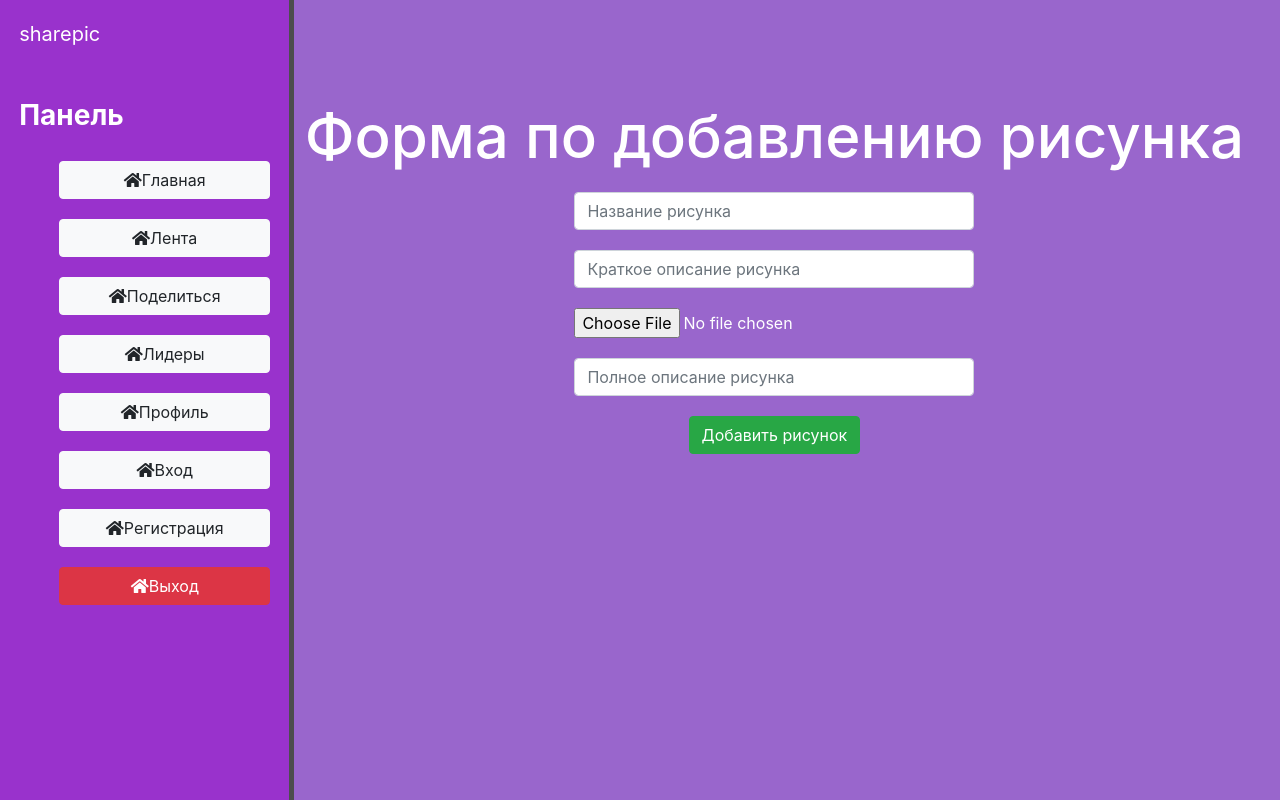
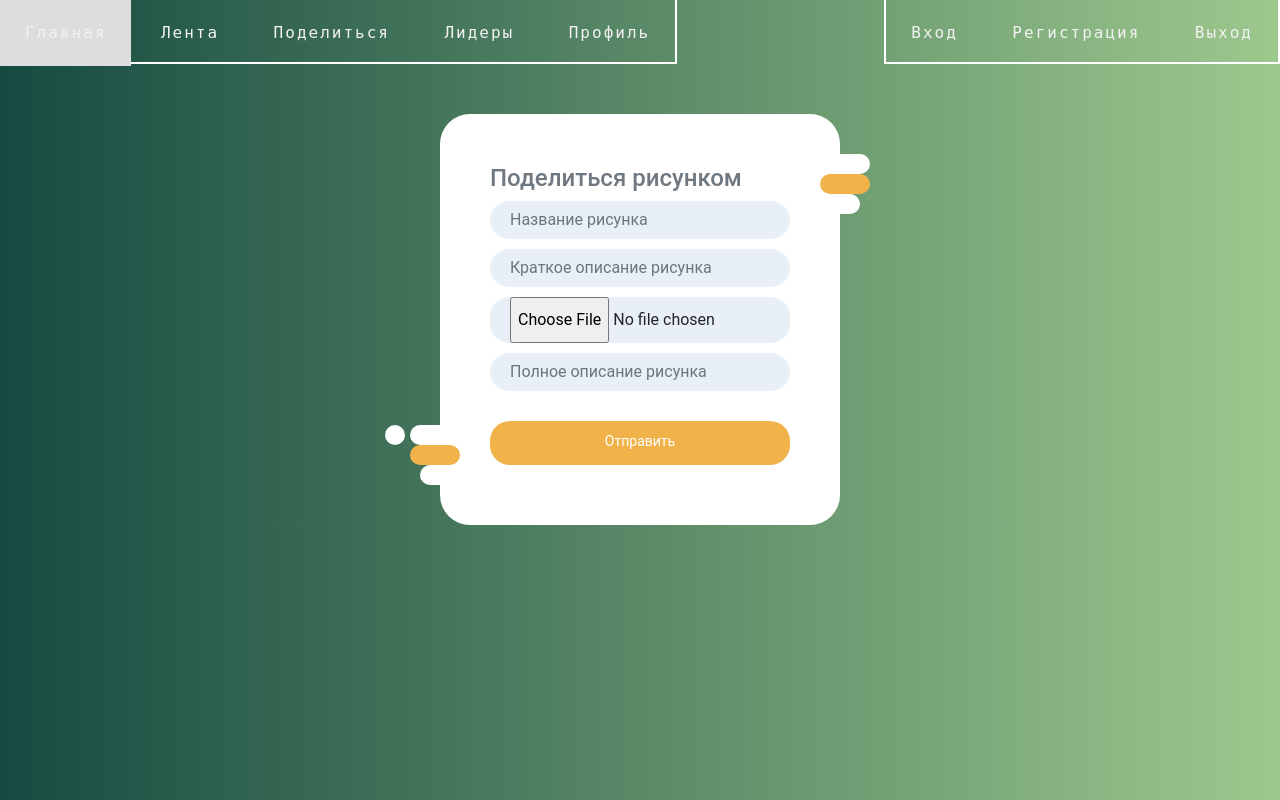
Before and after one commit to ropraname/sharepic, a Django app: page /view/share/ in a window 1280 px wide. Run offline with Django 3.2, Linux system fonts and the light colour scheme; the visitor is signed in with stand-in values (Sample User, id 1); some libraries are stand-ins or nearby versions.

Commit message:
Add layout and styles of main pages
Add layout and styles of main pages.
Add styles for the control panel
Add Styles to View Pictures
Add temporary styles for
Поделиться forms.

```diff
--- a/main/static/main/css/main.css
+++ b/main/static/main/css/main.css
@@ -1,82 +1,123 @@
-body {
-	background: #9966CC;
+@import url('https://fonts.googleapis.com/css2?family=Inconsolata:wght@200;300;400;500;600;700;800;900&display=swap');
+
+
+:root {
+	--dark-green: #164A41;
+	--medium-green: #4D774E;
+	--light-green: #9DC88D;
+	--natural-yellow: #F1B24A;
+	--white: #FFFFFF;
 }
 
-aside {
-	float: left;
-	background: #9932CC;
-	width: 23%;
-	padding: 1.5%;
-	height: 100vh;
-	color: #fff;
-	border-right: 5px solid #4d4d4d;
+body {
+	background: linear-gradient(to right, var(--dark-green), var(--light-green));
+	position: relative;
 }
 
-aside img {
-	width: 60px;
-	float: left;
+/* Стили для текста. Это общий класс для красивого текста */
+.main-text {
+	text-align: center;
+	font-size: 2vh;
+	font-style: normal;
+	font-weight: normal;
+	font-family: 'Inconsolata', monospace;
+
+	letter-spacing: 2px;
+	line-height: 5vh;
+	cursor: pointer;
 }
 
-aside .logo {
-	font-size: 20px;
-	margin-left: 0px;
-	position: left;
-	top: +5px;
+.nav {
+/* 	white-space: nowrap; */
+}
+.nav ul {
 }
 
-aside h3 {
-	margin-top: 50px;
-	font-size: 20;
-	font-weight: bold;
+.topnav, .topnav-auth {
+	border-bottom: 2px solid white;
+	border-right: 2px solid white;
+	list-style: none;
+	margin: 0;
+	top: 0;
+	padding: 0;
+	height: 8vh;
+	z-index: 100;
 }
 
-aside ul {
-	list-style: none;
+/* Стили для панели навигации desktop */
+.topnav {
 	float: left;
+	display: block;
+	width: auto;
+}
+.topnav-auth {
+	float: left;
+	display: block;
+	width: auto;
+	margin-right: 0;
+	margin-left: auto;
+	border-left: 2px solid white;
+}
+/* Стили для  всех кнопок панели*/
+.topnav li, .topnav-auth li {
+ 	display: inline-block;
+    color: #f2f2f2;
+    text-align: center;
+    padding: 13px 25px;
+    text-decoration: none;
 }
 
-aside ul li {
-	color: #fff;
-	width: 100%;
-	height: 38px;
-	display: block;
-	margin-top: 20px;
-	margin-left: 0px;
-	transition: transform .3s ease;
+.topnav li{
 }
-
-aside ul li:hover, aside ul a:hover {
-	color: #eb5959;
-	text-decoration: none;
-	transform: scale(1.05);
-}
-
-/*.btn-primary{
-
-background-color: #BEBD7F;
-
-color: white;
+.topnav-auth li {
 
 }
 
-.btn-primaru:hover,
+/* Стили для ссылок панели */
+.topnav li a, .topnav-auth li a{
+    text-decoration: none;
+    color: #f2f2f2;
+    float: left;
+}
+/* Изменения заднего фона кнопок при наведении */
+.topnav li:hover, .topnav-auth li:hover {
+    background-color: #ddd;
+    color: black;
+}
+/* Изменение цвета ссылок при наведении */
+.topnav li a:hover, .topnav-auth li a:hover{
+    color: black;
+}
 
-.btn-primary:focus,
+.scroll-up {
+	width: 2vh;
+	height: 2vh;
+}
 
-.btn-primary:visited{
+main{
+	margin-top: 6vh;
+}
+/* main */
+main .features {
+	position: relative;
+	color: #fff;
+	text-align: center;
+	width: 50%;
+	margin-left: auto;
+	margin-right: auto;
+}
 
-background-color: #BEBD7F;
+main .pic_post {
+	display: inline-block;
+	height: 65vh;
+	width: 60vh;
+	border: 2px solid white;
+	border-radius: 20%;
+	margin: 0vh 6vh 6vh 6vh;
+}
 
-color: white;
-
-}*/
-
-main .features {
-	float: left;
-	color: #fff;
-	margin-top: 100px;
-	text-align: center;
-	width: 75%;
+main .pic_post h3{
+	margin-top: 2vh;
 }
 
 main .features img{
@@ -85,24 +126,19 @@ main .features img{
 }
 
 main .features h1{
-	font-size: 60px;
-	float: center;
-	margin-left: auto;
-    margin-right: auto;
+	text-align: center;
 }
-main .features p {max-width: 400px; margin: 20px auto;}
 
 main .features_0 {
-	float: left;
+	text-align: center;
+	position: relative;
 	color: #fff;
-	margin-top: 100px;
 	text-align: center;
-	width: 75%;
 }
 
 main .features_0 img{
-	max-width: 25%;
-	max-height: 25%;
+	max-width: 45vh;
+	max-height: 45vh;
 }
 
 main .features_0 h1{
@@ -113,9 +149,96 @@ main .features_0 h1{
 }
 main .features_0 p {max-width: 400px; margin: 20px auto;}
 
-main .alert-warning {
-	float: center;
-	margin-left: auto;
-    margin-right: auto;
-	width: 85%;
+
+
+
+* {
+   box-sizing: border-box;
 }
+
+.decor {
+   position: relative;
+   max-width: 400px;
+   margin: 50px auto 0;
+   background: white;
+   border-radius: 30px;
+}
+.form-left-decoration, .form-right-decoration {
+   content: "";
+   position: absolute;
+   width: 50px;
+   height: 20px;
+   background: var(--natural-yellow);
+   border-radius: 20px;
+}
+.form-left-decoration {
+   bottom: 60px;
+   left: -30px;
+}
+.form-right-decoration {
+   top: 60px;
+   right: -30px;
+}
+.form-left-decoration:before, .form-left-decoration:after, .form-right-decoration:before, .form-right-decoration:after {
+   content: "";
+   position: absolute;
+   width: 50px;
+   height: 20px;
+   border-radius: 30px;
+   background: white;
+}
+.form-left-decoration:before {
+   top: -20px;
+}
+.form-left-decoration:after {
+   top: 20px;
+   left: 10px;
+}
+.form-right-decoration:before {
+   top: -20px;
+   right: 0;
+}
+.form-right-decoration:after {
+   top: 20px;
+   right: 10px;
+}
+.circle {
+   position: absolute;
+   bottom: 80px;
+   left: -55px;
+   width: 20px;
+   height: 20px;
+   border-radius: 50%;
+   background: white;
+}
+.form-inner {
+   padding: 50px;
+}
+.form-inner input, .form-inner textarea {
+   display: block;
+   width: 100%;
+   padding: 0 20px;
+   margin-bottom: 10px;
+   background: #E9EFF6;
+   line-height: 40px;
+   border-width: 0;
+   border-radius: 20px;
+   font-family: 'Roboto', sans-serif;
+}
+.form-inner input[type="submit"] {
+   margin-top: 30px;
+   background: var(--natural-yellow);
+   border-bottom: 4px solid var(--natural-yellow);
+   color: white;
+   font-size: 14px;
+}
+.form-inner textarea {
+   resize: none;
+}
+.form-inner h3 {
+   margin-top: 0;
+   font-family: 'Roboto', sans-serif;
+   font-weight: 500;
+   font-size: 24px;
+   color: #707981;
+}
--- a/main/templates/main/layout.html
+++ b/main/templates/main/layout.html
@@ -10,24 +10,27 @@
 	<link rel="stylesheet" href="https://use.fontawesome.com/releases/v5.8.2/css/all.css">
 </head>
 <body>
-	<aside>
-		<span class="logo">sharepic</span>
-		<h3>Панель</h3>
-		<ul>
-			<a href="{% url 'home' %}"><li class="btn btn-light"><i class="fas fa-home"></i>Главная</li></a>
-			<a href="{% url 'view_home' %}"><li class="btn btn-light"><i class="fas fa-home"></i>Лента</li></a>
-			<a href="{% url 'upload' %}"><li class="btn btn-light"><i class="fas fa-home"></i>Поделиться</li></a>
-			<a href="{% url 'view_scoreboard' %}"><li class="btn btn-light"><i class="fas fa-home"></i>Лидеры</li></a>
-			<a href="{% url 'view_profile' %}"><li class="btn btn-light"><i class="fas fa-home"></i>Профиль</li></a>
-			<a href="{% url 'login' %}"><li class="btn btn-light"><i class="fas fa-home"></i>Вход</li></a>
-			<a href="{% url 'registr' %}"><li class="btn btn-light"><i class="fas fa-home"></i>Регистрация</li></a>
-			<a href="{% url 'logout' %}"><li class="btn btn-danger"><i class="fas fa-home"></i>Выход</li></a>
+	<div class="nav">
+		<ul class="topnav">
+			<li><a href="{% url 'home' %}" class="main-text"class="active" id="home">Главная</a></li>
+			<li><a href="{% url 'view_home' %}" class="main-text" id="lent">Лента</a></li>
+			<li><a href="{% url 'upload' %}" class="main-text" id="share">Поделиться</a></li>
+			<li><a href="{% url 'view_scoreboard' %}" class="main-text" id="scoreboard">Лидеры</a></li>
+			<li><a href="{% url 'view_profile' %}" class="main-text" id="profile">Профиль</a></li>
+		</ul>
+		<ul class="topnav-auth">
+			<li><a href="{% url 'login' %}" class="main-text" id="login" class="auth">Вход</a></li>
+			<li><a href="{% url 'registr' %}" class="main-text" id="registr" class="auth">Регистрация</a></li>
+			<li><a href="{% url 'logout' %}" class="main-text" id="logout" class="auth">Выход</a></li>
+		</ul>
+	</div>
 
-		</ul>
-	</aside>
-	<main>
-		{% block content %}
-		{% endblock %}
-	</main>
+	<div>
+		<main>
+			{% block content %}
+
+			{% endblock %}
+		</main>
+	</div>
 <body>
 </html>
--- a/view_pic/templates/view_pic/upload.html
+++ b/view_pic/templates/view_pic/upload.html
@@ -3,12 +3,15 @@
 {% block title %}Форма по добавлению рисунка{% endblock %}
 
 {% block content %}
-	<div class="features">
-		<h1>Форма по добавлению рисунка</h1>
-		<form method="post" enctype="multipart/form-data" class="form-group">
-			{% csrf_token %}
-			{{ form.as_p }}
-			<button class="btn btn-success" type="submit">Добавить рисунок</button>
-		</form>
-	</div>
+	<form method="post" enctype="multipart/form-data" class="decor">
+		{% csrf_token %}
+		<div class="form-left-decoration"></div>
+		<div class="form-right-decoration"></div>
+		<div class="circle"></div>
+		<div class="form-inner">
+		<h3>Поделиться рисунком</h3>
+		{{ form }}
+		<input type="submit" value="Отправить">
+		</div>
+	</form>
 {% endblock %}
--- a/view_pic/templates/view_pic/view_home.html
+++ b/view_pic/templates/view_pic/view_home.html
@@ -4,10 +4,9 @@
 
 {% block content %}
 	<div class="features_0">
-		<h1>Рисунки</h1>
 		{% if pictures|length >= 1 %}
 			{% for el in pictures %}
-				<div class="alert alert-warning">
+				<div class="pic_post">
 					<h3>{{ el.title }}</h3>
 					<img src="{{ el.picture.url }}">
 					<p></p>
```
Also changed, not shown: main/templates/main/main_page.html (+2 -7 lines).
